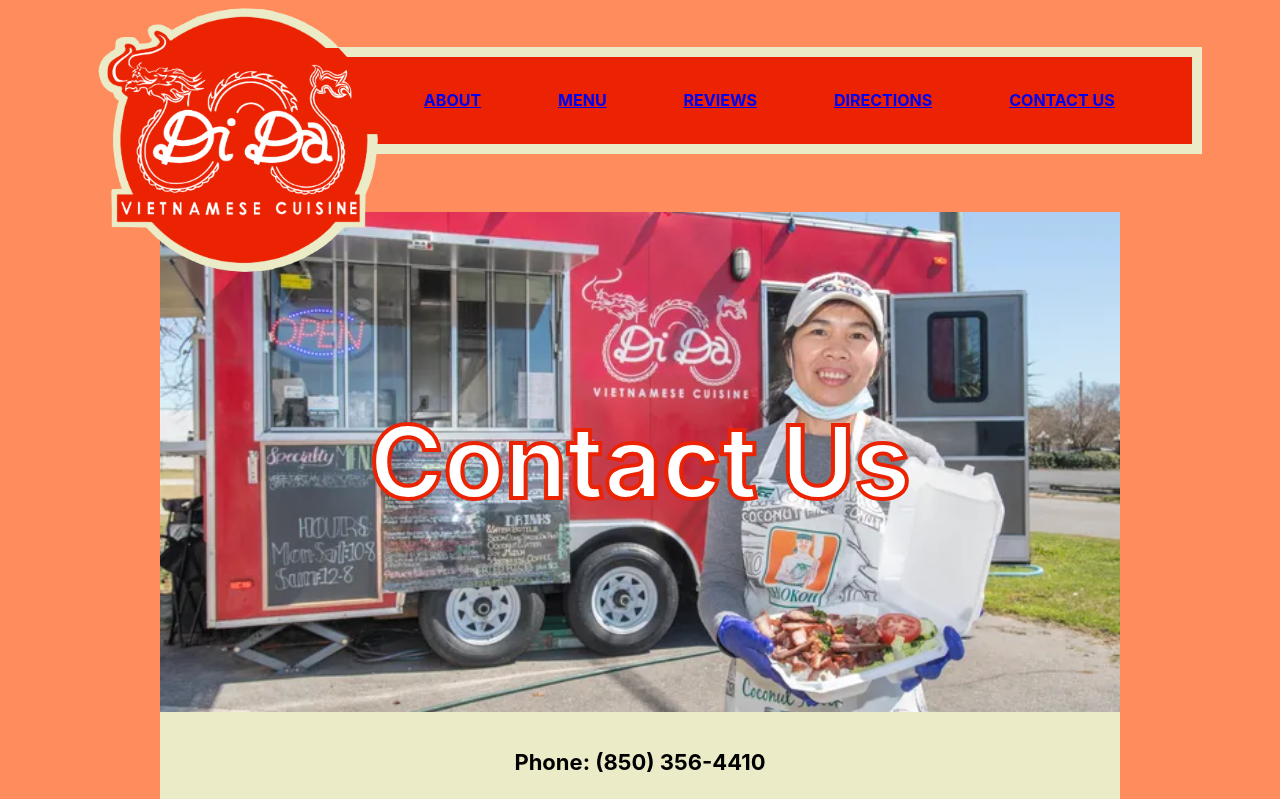
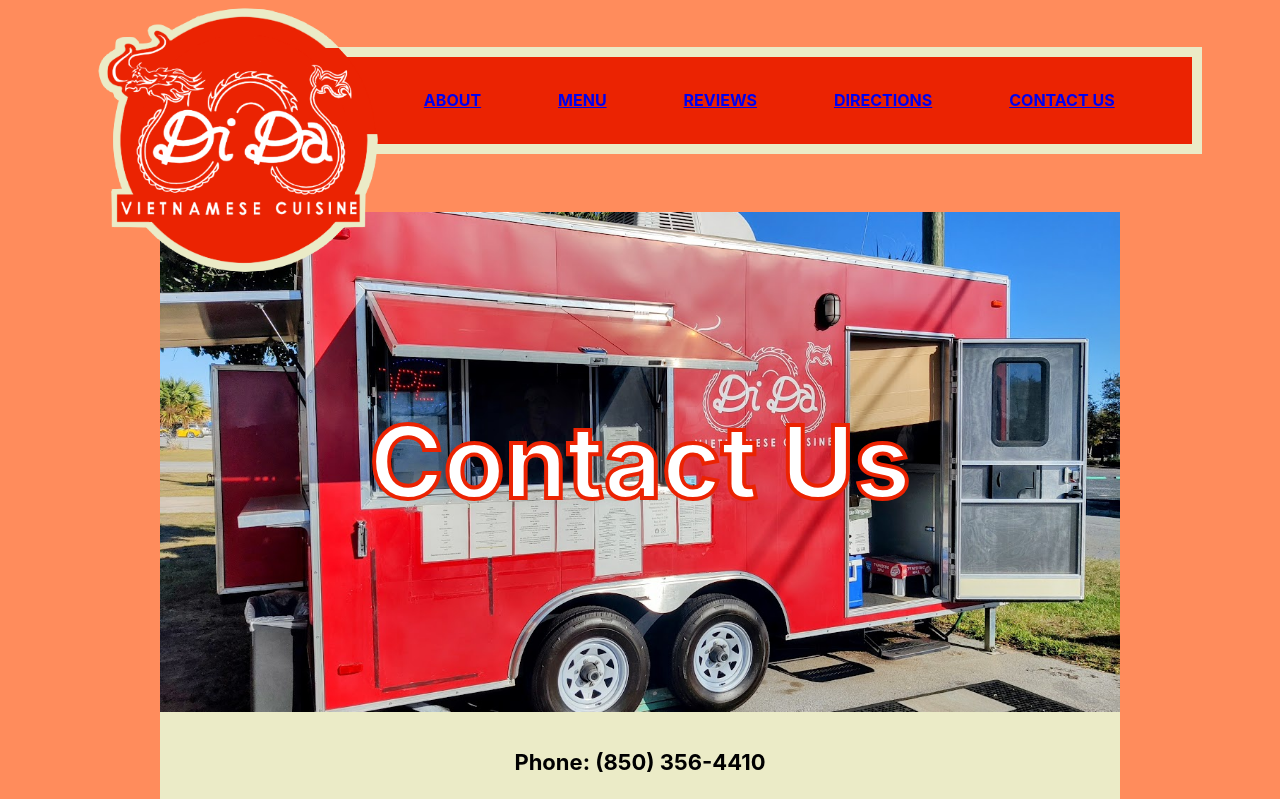
Before and after one commit to HopeValentine/CAP4102-Site, a React (Create React App) app in the folder cap4102/: page /contact in a window 1280 px wide. Shown: the top 799 px of the page. Built offline with nearby package versions, Linux system fonts and the light colour scheme.

Commit message:
Photo Change

```diff
--- a/cap4102/src/index.css
+++ b/cap4102/src/index.css
@@ -170,7 +170,7 @@
 
 .contact-header {
   background-color: #ffffff;
-  background-image: url("./images/owner.jpg");
+  background-image: url("./images/food_truck.jpg");
   background-size: cover;
   background-position: center;
   height: 500px;
```
Also changed, not shown: cap4102/src/images/food_truck.jpg (added).
